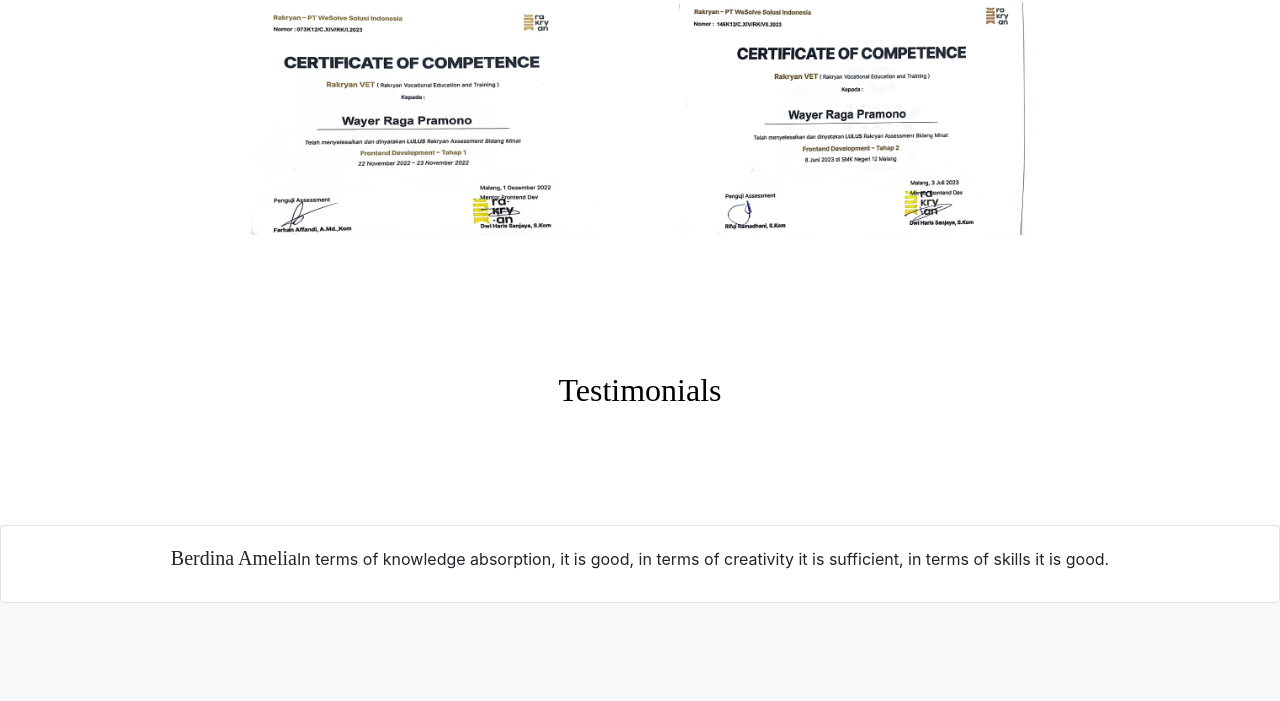
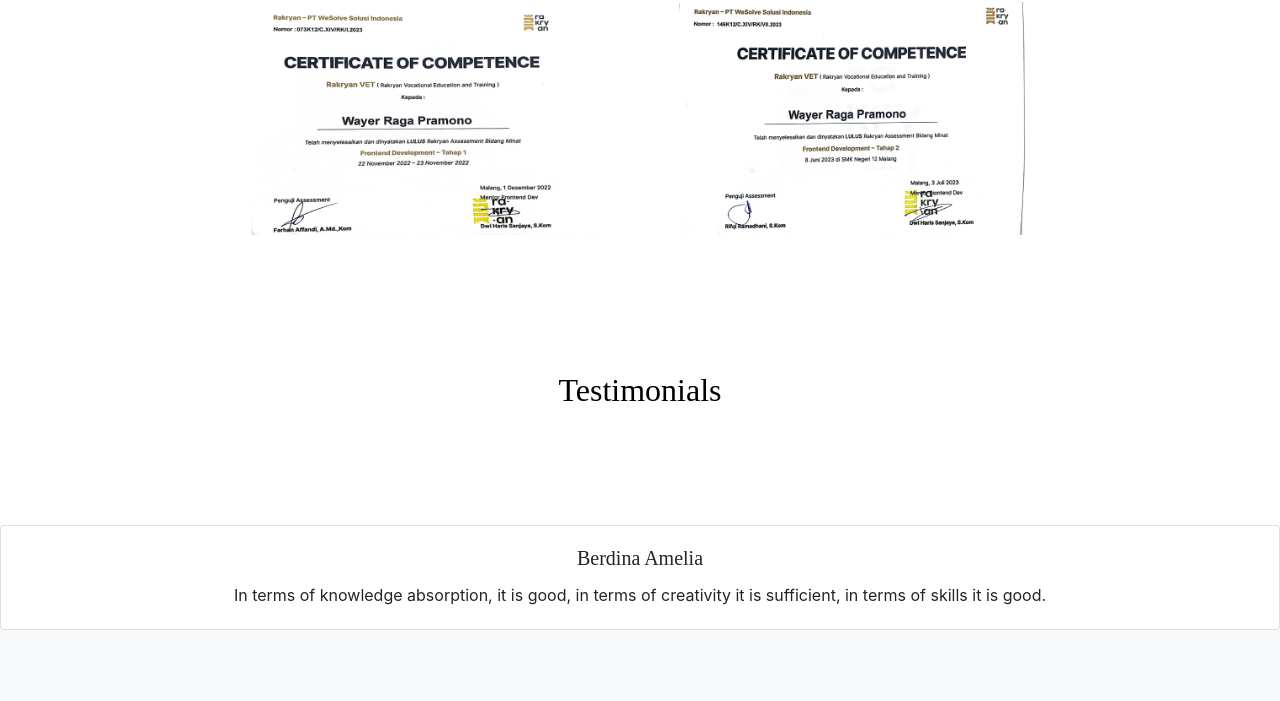
Before and after one commit to Wayerrr/Personal-Web, a plain HTML site: page index.html in a window 1280 px wide. Shown: the part 3233-3934 px from the top of the page. Drawn offline with nearby package versions, Linux system fonts and the light colour scheme; files whose address does not match are found by name; a web font is replaced by a local one.

Commit message:
change layout in testi

```diff
--- a/index.html
+++ b/index.html
@@ -256,7 +256,7 @@
       </div>
     </div>
     <div class="card d-flex justify-content-center" >
-      <div class="card-body d-flex justify-content-center flex-wrap">
+      <div class="card-body d-flex flex-column align-items-center">
         <h5 class="card-title">Berdina Amelia</h5>
         <p class="card-text">In terms of knowledge absorption, it is good, in terms of creativity it is sufficient, in terms of skills it is good.</p>
       </div>
```
